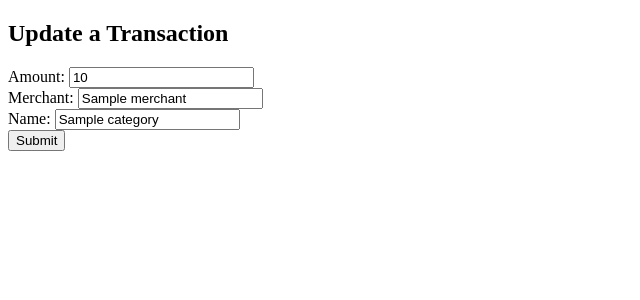
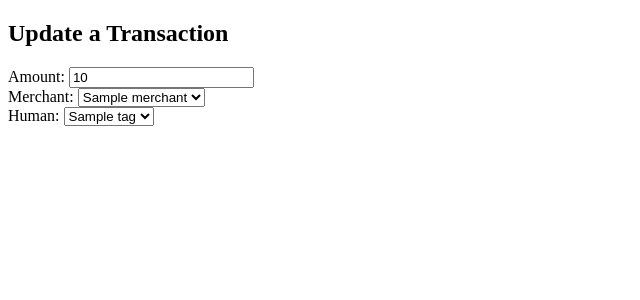
Before and after one commit to lushpurr/project1_spend_tracker, a Flask app: template app/templates/transactions/edit.html in a window 1280 px wide. Shown: the part 88-388 px from the top of the page, without its empty margins (0-640 px from the left). Run offline with Flask 2, Linux system fonts and the light colour scheme; the template is opened without the code that fills it: most values are stand-ins (such as "Sample title", 1, 10 or a date in 2020).

Commit message:
drop down selector in edit transactions html

```diff
--- a/app/controllers/transaction_controller.py
+++ b/app/controllers/transaction_controller.py
@@ -36,17 +36,17 @@ def create_transaction():
 
 
 # # EDIT
-@transactions_blueprint.route("/transaction/<id>/edit")
+@transactions_blueprint.route("/transactions/<id>/edit")
 def edit_transaction(id):
     transaction = transaction_repository.select(id)
 
-    amount = transaction_repository.select(id)
+    # amount = transaction_repository.select(id)
 
     merchants = merchant_repository.select_all()
 
     tags = tag_repository.select_all()
 
-    return render_template('transactions/edit.html', transaction = transaction, amount = amount, merchants=merchants, tags=tags)
+    return render_template('transactions/edit.html', transaction=transaction, merchants=merchants, tags=tags)
 
 
 # # UPDATE
--- a/app/templates/transactions/edit.html
+++ b/app/templates/transactions/edit.html
@@ -11,17 +11,28 @@
 
     <div>
         <label for="merchant">Merchant:</label>
-        <input type="text" id="merchant" name="merchant" value="{{ transaction.merchant.name }}">
+        <select name="merchant_id" id="merchant">
+            {% for merchant in merchants %}
+            <option value="{{ merchant.id }}" {% if merchant.id == transaction.merchant.id %} selected {% endif %}>
+                {{ merchant.name }}
+            </option>
+
+            {% endfor %}
+        </select>
     </div>
 
-    <div>
-        <label for="tag">Name:</label>
-        <input type="text" id="tag" name="tag" value="{{ transaction.tag.category }}">
-    </div>
 
-    <div>
-        <input type="submit">
-    </div>
-</form>
+
+
+        <div>
+            <label for="tag">Human:</label>
+            <select name="tag_id" id="tag">
+                {% for tag in tags %}
+                <option value="{{ tag.id }}" {% if tag.id == transaction.tag.id %} selected {% endif %}>
+                    {{ tag.name }}
+                </option>
+                {% endfor %}
+            </select>
+        </div>
 
 {% endblock %}
```
